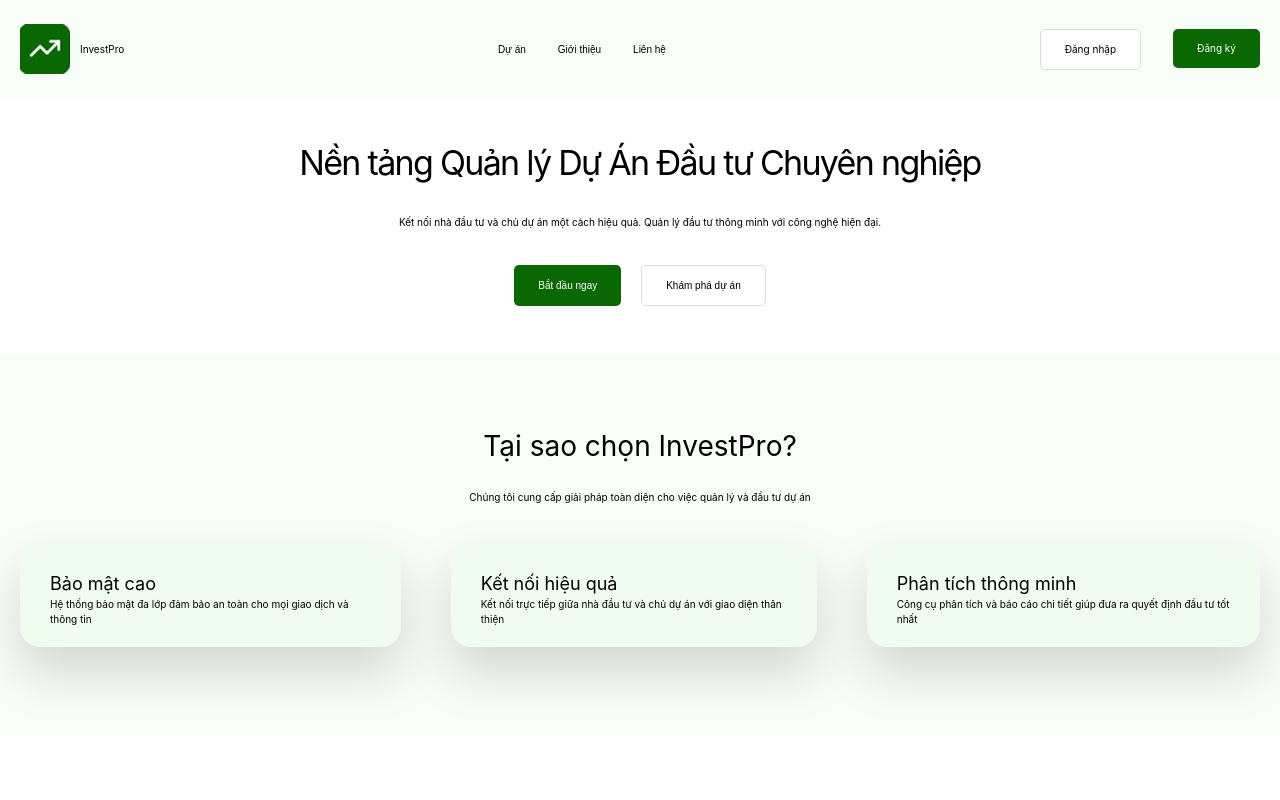
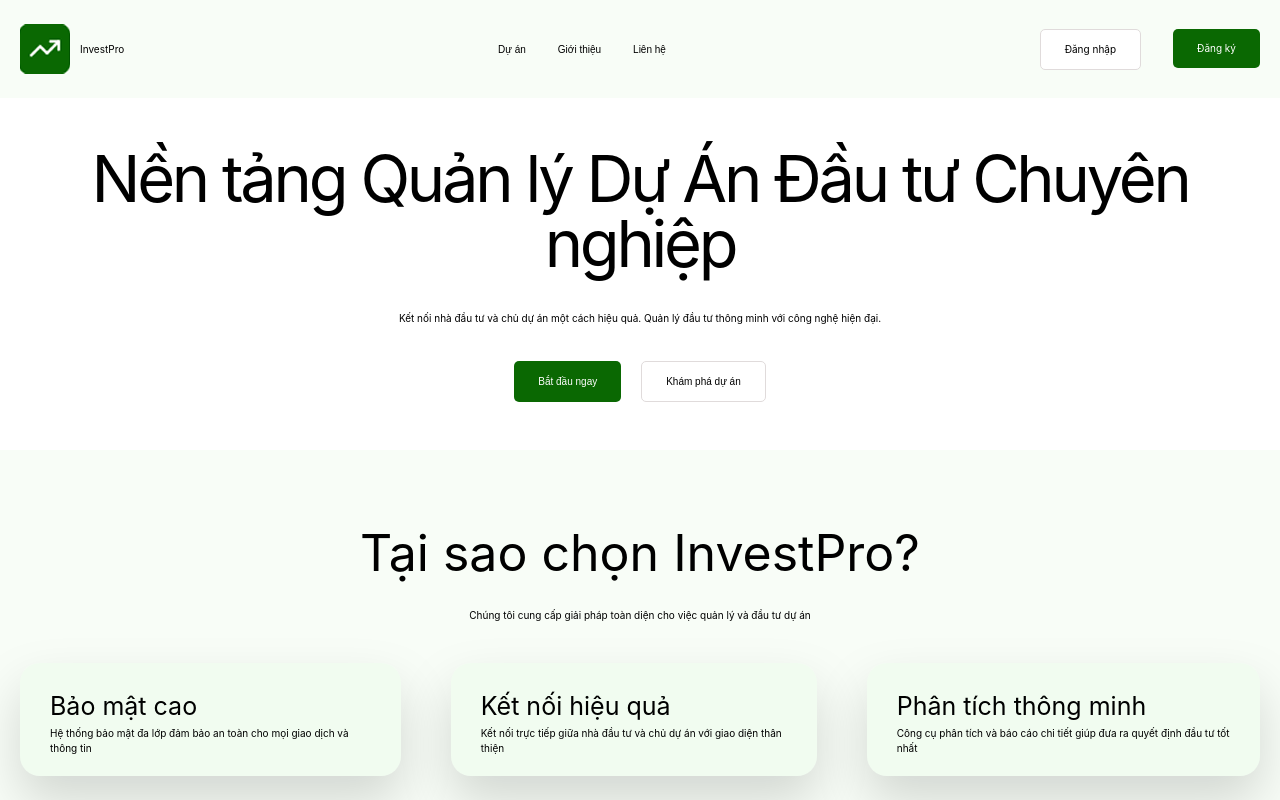
Before and after one commit to Loisori/CS445, a React (Vite) app in the folder frontend/: page / in a window 1280 px wide. Shown: the top 800 px of the page. Built offline with nearby package versions, Linux system fonts and the light colour scheme.

Commit message:
update typo

```diff
--- a/frontend/src/index.css
+++ b/frontend/src/index.css
@@ -7,22 +7,23 @@
   --font-heading: "Roboto", sans-serif;
 
   /* Font sizes */
-  --text-smallest: 1.2rem;
-  --text-small: 1.3rem;
-  --text-h6: 1.4rem;
-  --text-h5: 1.6rem;
-  --text-h4: 1.8rem;
-  --text-h3: 2rem;
-  --text-h2: 2.8rem;
-  --text-h1: 3.4rem;
+  --text-smallest: 0.8rem;
+  --text-smaller: 1rem;
+  --text-small: 1.4rem;
+  --text-h6: 1.6rem;
+  --text-h5: 2rem;
+  --text-h4: 2.5rem;
+  --text-h3: 3rem;
+  --text-h2: 5rem;
+  --text-h1: 6.5rem;
 
   /* Colors */
-  --color-primary: #F8FDF7;
-  --color-secondary: #F1FCF0;
-  --color-tertiary: #0A6802;
+  --color-primary: #f8fdf7;
+  --color-secondary: #f1fcf0;
+  --color-tertiary: #0a6802;
   --color-white: #ffffff;
   --color-transparent: transparent;
-  --color-gray: #656969 ;
+  --color-gray: #656969;
 
   /* Radius */
   --radius-0: 0;
```
